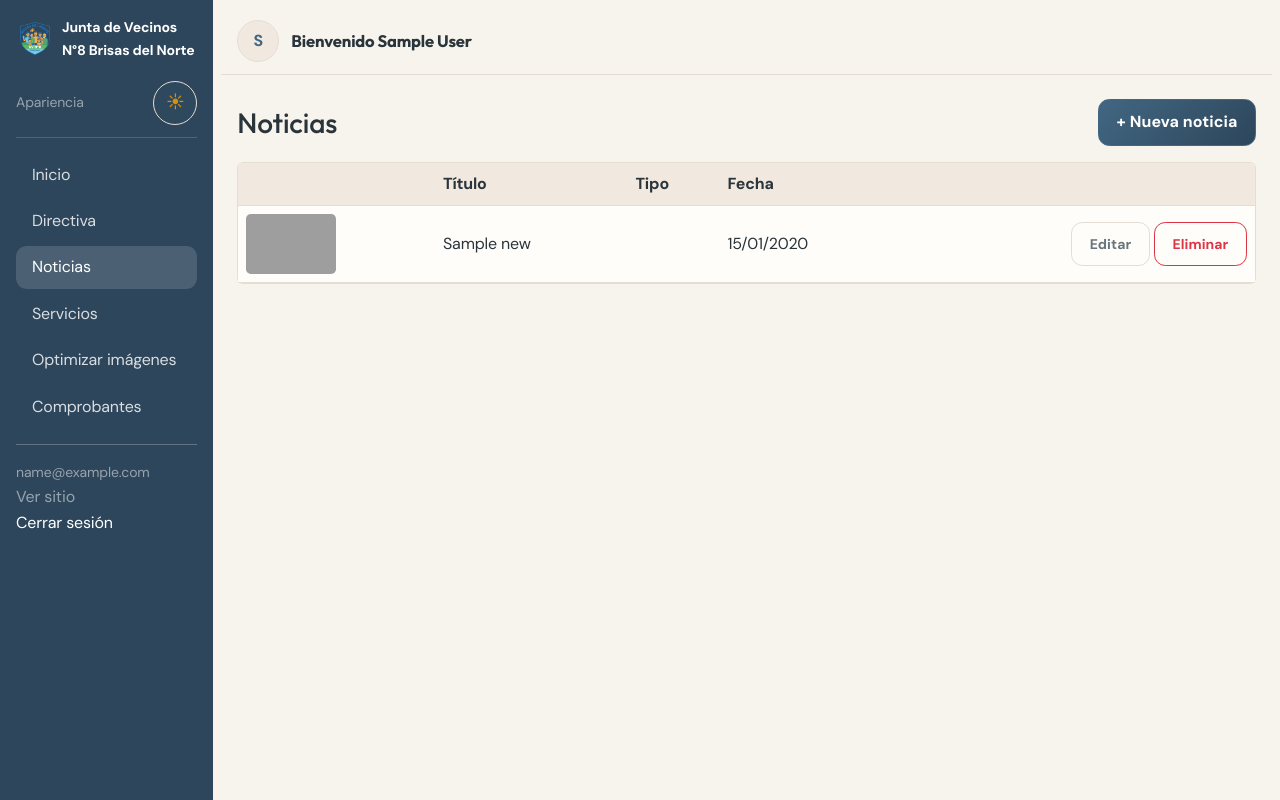
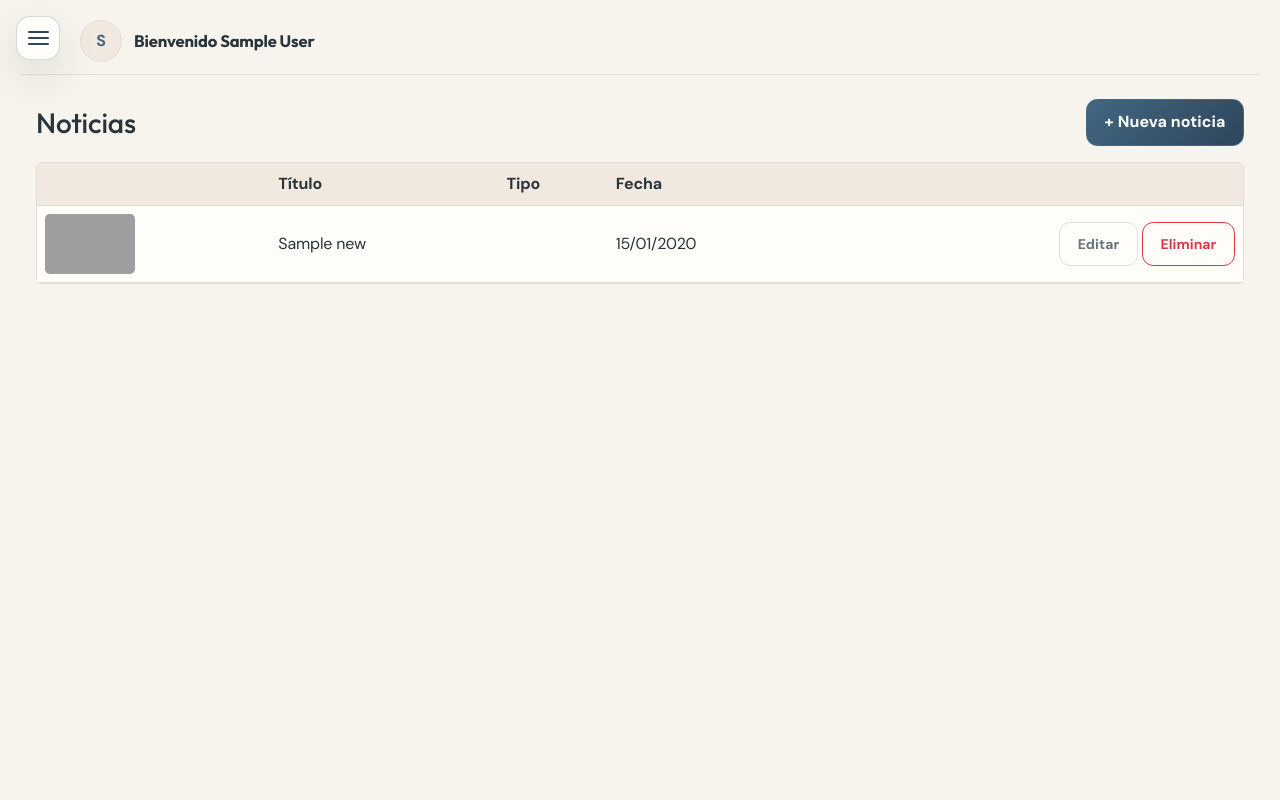
Before and after one commit to jfloresc87/Sitio-web-Brisas-del-norte, a PHP site: page /admin/index.php in a window 1280 px wide. Run offline with PHP 8.4, Linux system fonts and the light colour scheme; the visitor is signed in with stand-in values (Sample User, id 1); tables that the repository leaves empty or names only in its code hold one stand-in row (values such as "Sample post"); grey boxes are pictures that could not be loaded.

Commit message:
Modificaciones administracion

```diff
--- a/admin/index.php
+++ b/admin/index.php
@@ -10,6 +10,8 @@ $_SESSION['email'] = $currentUser['email']; $_SESSION['name'] = $currentUser['na
 $superuser = is_superuser($currentUser['email']);
 if ($s === 'administradores' && !$superuser) { http_response_code(403); exit('Acceso denegado.'); }
 $fl = flash();
+$adminForm = is_array($_SESSION['admin_form'] ?? null) ? $_SESSION['admin_form'] : [];
+unset($_SESSION['admin_form']);
 $nav = fn($k, $label, $extra = '') => '<a class="nav-link'.($s === $k && !$extra ? ' active' : '').'" href="?s='.$k.'">'.$label.'</a>';
 ?><!doctype html><html lang="es"><head><meta charset="utf-8"><meta name="viewport" content="width=device-width,initial-scale=1"><meta name="robots" content="noindex,nofollow">
 <title>Panel – <?= e($JUNTA['nombre']) ?></title>
@@ -18,12 +20,17 @@ $nav = fn($k, $label, $extra = '') => '<a class="nav-link'.($s === $k && !$extra
 <link rel="preconnect" href="https://fonts.googleapis.com"><link rel="preconnect" href="https://fonts.gstatic.com" crossorigin>
 <link href="https://fonts.googleapis.com/css2?family=DM+Sans:wght@400;500;600;700&family=Outfit:wght@400;500;600;700;800&display=swap" rel="stylesheet">
 <link href="/assets/css/style.css?v=<?= filemtime(__DIR__.'/../assets/css/style.css') ?>" rel="stylesheet">
-<style>.side{background:var(--sea-d);min-height:100vh}.side .nav-link{color:rgba(255,255,255,.82);border-radius:.65rem}.side .nav-link.active,.side .nav-link:hover{background:rgba(255,255,255,.14);color:#fff}
-.side .sub .nav-link{padding-left:2rem;font-size:.92rem}.thumb-sm{width:90px;height:60px;object-fit:cover;border-radius:.3rem}.gimg{position:relative;display:inline-block}.gimg img{width:100px;height:70px;object-fit:cover;border-radius:.3rem}</style>
+<style>.side{background:var(--sea-d)!important;color:#fff}.side .nav-link{color:rgba(255,255,255,.82);border-radius:.65rem}.side .nav-link.active,.side .nav-link:hover{background:rgba(255,255,255,.14);color:#fff}
+.side .sub .nav-link{padding-left:2rem;font-size:.92rem}.admin-menu{--bs-offcanvas-width:290px}.admin-menu-toggle{position:fixed;top:16px;left:16px;z-index:1035;display:grid;width:44px;height:44px;place-items:center;border:1px solid rgba(var(--sea-rgb),.24);border-radius:14px;background:var(--surface);box-shadow:var(--shadow-md);color:var(--sea-d)}.admin-menu-toggle:hover{background:var(--foam)}.admin-menu-icon,.admin-menu-icon:before,.admin-menu-icon:after{position:relative;display:block;width:21px;height:2px;border-radius:2px;background:currentColor}.admin-menu-icon:before,.admin-menu-icon:after{position:absolute;left:0;content:""}.admin-menu-icon:before{top:-6px}.admin-menu-icon:after{top:6px}.admin-dashboard .admin-topbar{padding-left:60px}.thumb-sm{width:90px;height:60px;object-fit:cover;border-radius:.3rem}.gimg{position:relative;display:inline-block}.gimg img{width:100px;height:70px;object-fit:cover;border-radius:.3rem}</style>
 </head><body class="bg-light admin-dashboard">
-<div class="container-fluid"><div class="row">
-<aside class="col-md-3 col-lg-2 side p-3">
-  <div class="d-flex align-items-center gap-2 mb-3 text-white"><img src="/<?= e($JUNTA['logo']) ?>" width="38" height="38" alt=""><strong class="small"><?= e($JUNTA['nombre']) ?></strong></div>
+<div class="container-fluid">
+<button class="admin-menu-toggle" type="button" data-bs-toggle="offcanvas" data-bs-target="#adminMenu" aria-controls="adminMenu" aria-label="Abrir menú de administración"><span class="admin-menu-icon" aria-hidden="true"></span></button>
+<aside class="offcanvas offcanvas-start side admin-menu" tabindex="-1" id="adminMenu" aria-labelledby="adminMenuLabel">
+  <div class="offcanvas-header">
+    <div class="d-flex align-items-center gap-2 text-white"><img src="/<?= e($JUNTA['logo']) ?>" width="38" height="38" alt=""><strong class="small" id="adminMenuLabel"><?= e($JUNTA['nombre']) ?></strong></div>
+    <button type="button" class="btn-close btn-close-white" data-bs-dismiss="offcanvas" aria-label="Cerrar menú"></button>
+  </div>
+  <div class="offcanvas-body p-3">
   <div class="admin-theme-control d-flex align-items-center justify-content-between mb-3">
     <span class="small text-white-50">Apariencia</span>
     <button class="theme-toggle" id="themeToggle" type="button" aria-label="Cambiar a modo oscuro" title="Cambiar tema">
@@ -44,8 +51,9 @@ $nav = fn($k, $label, $extra = '') => '<a class="nav-link'.($s === $k && !$extra
   </nav>
   <hr class="border-light"><div class="small text-white-50 text-break"><?= e($_SESSION['email']) ?></div>
   <a class="nav-link text-white-50 px-0" href="/" target="_blank">Ver sitio</a><a class="nav-link text-white px-0" href="/admin/logout.php">Cerrar sesión</a>
+  </div>
 </aside>
-<main class="col-md-9 col-lg-10 p-3 p-lg-4">
+<main class="admin-main p-3 p-lg-4">
 <header class="admin-topbar">
   <?php if (!empty($currentUser['profile_photo']) && is_file(__DIR__.'/../'.$currentUser['profile_photo'])): ?>
     <img class="admin-avatar" src="/<?= e($currentUser['profile_photo']) ?>" alt="">
@@ -116,10 +124,13 @@ $nav = fn($k, $label, $extra = '') => '<a class="nav-link'.($s === $k && !$extra
     <input type="hidden" name="csrf" value="<?= csrf() ?>"><input type="hidden" name="action" value="admin_save">
     <input type="hidden" name="id" value="<?= (int)($editingAdmin['id'] ?? 0) ?>">
     <div class="row g-3">
-      <div class="col-md-6"><label class="form-label" for="adminName">Nombre</label><input id="adminName" name="name" class="form-control" required maxlength="120" value="<?= e($editingAdmin['name'] ?? '') ?>"></div>
-      <div class="col-md-6"><label class="form-label" for="adminEmail">Correo</label><input id="adminEmail" type="email" name="email" class="form-control" required maxlength="190" value="<?= e($editingAdmin['email'] ?? '') ?>" <?= is_superuser($editingAdmin['email'] ?? '') ? 'readonly' : '' ?>></div>
+      <div class="col-md-6"><label class="form-label" for="adminName">Nombre</label><input id="adminName" name="name" class="form-control" required maxlength="120" value="<?= e($editingAdmin['name'] ?? $adminForm['name'] ?? '') ?>"></div>
+      <div class="col-md-6"><label class="form-label" for="adminEmail">Correo</label><input id="adminEmail" type="email" name="email" class="form-control" required maxlength="190" value="<?= e($editingAdmin['email'] ?? $adminForm['email'] ?? '') ?>" <?= is_superuser($editingAdmin['email'] ?? '') ? 'readonly' : '' ?>></div>
       <div class="col-md-6"><label class="form-label" for="adminPassword"><?= $editingAdmin ? 'Nueva clave (opcional)' : 'Clave inicial' ?></label>
-        <input id="adminPassword" type="password" name="password" class="form-control" <?= $editingAdmin ? '' : 'required' ?> autocomplete="new-password">
+        <div class="input-group">
+          <input id="adminPassword" type="password" name="password" class="form-control" minlength="8" pattern="(?=.*[A-Z])(?=.*[a-z])(?=.*[0-9])(?=.*[^A-Za-z0-9]).{8,}" title="<?= e(PASS_MSG) ?>" <?= $editingAdmin ? '' : 'required' ?> autocomplete="new-password">
+          <button class="btn btn-outline-secondary" id="adminPasswordToggle" type="button" aria-controls="adminPassword" aria-label="Mostrar clave" aria-pressed="false">Mostrar</button>
+        </div>
         <small class="form-text text-muted"><?= $editingAdmin ? 'Si la cambias, deberá actualizarla al iniciar sesión.' : e(PASS_MSG).' Se solicitará cambiarla al primer ingreso.' ?></small></div>
       <div class="col-md-6"><label class="form-label" for="adminPhoto">Foto de perfil (máx. 5 MB; JPG, PNG o WEBP)</label>
         <input id="adminPhoto" type="file" name="photo" class="form-control" accept="image/jpeg,image/png,image/webp">
@@ -275,13 +286,16 @@ $nav = fn($k, $label, $extra = '') => '<a class="nav-link'.($s === $k && !$extra
   </form>
   <script src="/assets/js/receipt.js"></script>
 <?php endif; endif; ?>
-</main></div></div>
+</main></div>
 <script src="https://cdn.jsdelivr.net/npm/bootstrap@5.3.3/dist/js/bootstrap.bundle.min.js"></script>
 <script>
 const themeToggle=document.getElementById('themeToggle');
 function syncThemeControl(){const dark=document.documentElement.dataset.theme==='dark';themeToggle.setAttribute('aria-label',dark?'Cambiar a modo claro':'Cambiar a modo oscuro');themeToggle.setAttribute('title',dark?'Cambiar a modo claro':'Cambiar a modo oscuro');themeToggle.setAttribute('aria-pressed',String(dark));}
 syncThemeControl();
 themeToggle.addEventListener('click',()=>{const next=document.documentElement.dataset.theme==='dark'?'light':'dark';document.documentElement.dataset.theme=next;document.documentElement.dataset.bsTheme=next;syncThemeControl();try{localStorage.setItem('brisas-theme',next)}catch(error){console.warn('No se pudo guardar la preferencia de tema.',error)}});
+const adminPassword=document.getElementById('adminPassword');
+const adminPasswordToggle=document.getElementById('adminPasswordToggle');
+if(adminPassword&&adminPasswordToggle)adminPasswordToggle.addEventListener('click',()=>{const visible=adminPassword.type==='password';adminPassword.type=visible?'text':'password';adminPasswordToggle.textContent=visible?'Ocultar':'Mostrar';adminPasswordToggle.setAttribute('aria-label',visible?'Ocultar clave':'Mostrar clave');adminPasswordToggle.setAttribute('aria-pressed',String(visible))});
 </script>
 <?php if ($s === 'noticias'): ?><script>
 const seo=document.getElementById('seo'),sc=document.getElementById('seoCount'),m=document.getElementById('media');
```
Also changed, not shown: admin/actions.php (+20 -2 lines).
